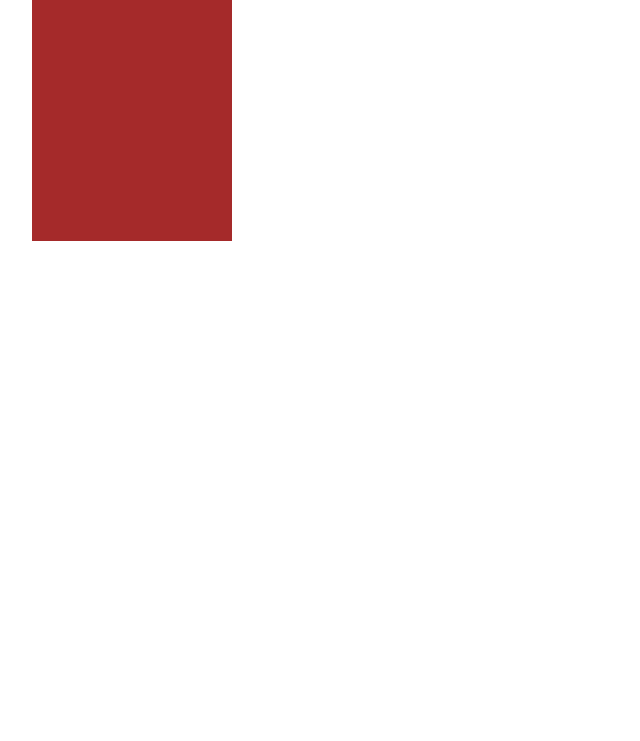
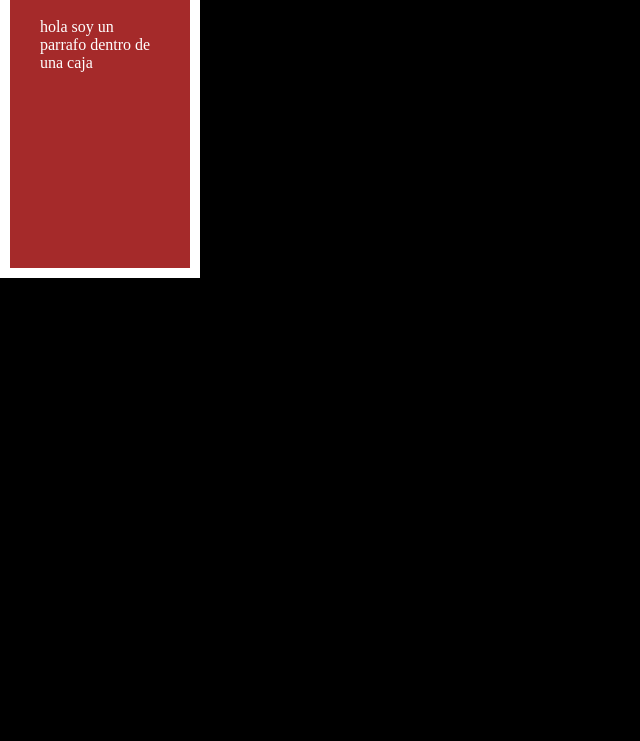
Before and after one commit to mauriam/workspace, a plain HTML site: page css/css.basico/index.html in a window 1280 px wide. Shown: the part 59-800 px from the top of the page, without its empty margins (0-640 px from the left). Drawn offline with Linux system fonts and the light colour scheme.

Commit message:
box-sizing

```diff
--- a/css/css.basico/css/style.css
+++ b/css/css.basico/css/style.css
@@ -17,12 +17,19 @@ selector:{
     padding: 0;
     box-sizing: border-box;
 }
+body{
+    background-color: black;
+}
+h1 {
+    color: azure;
+}
 .caja {
     width: 200px;
     height: 300px;
-    margin-bottom: 2rem;
-    margin-left: 2rem;
     background-color: brown;
+    padding: 20px;
+    border: 10px solid white;
+    box-sizing: border-box;
 }
 div p {
     padding: 10px;
--- a/css/css.basico/index.html
+++ b/css/css.basico/index.html
@@ -8,6 +8,7 @@
     <link rel="stylesheet" href="./css/style.css">
 </head>
 <body>
+    <h1>Practicas de CSS...</h1>
     <div class="caja">
         <p>hola soy un parrafo dentro de una caja </p>
     </div>
```
